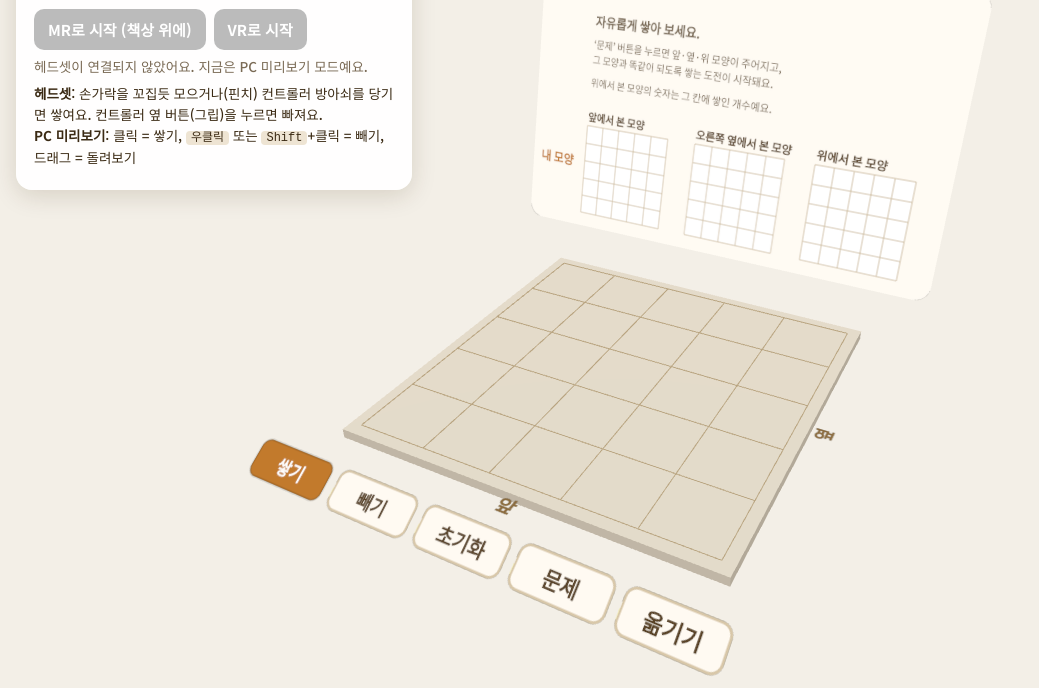
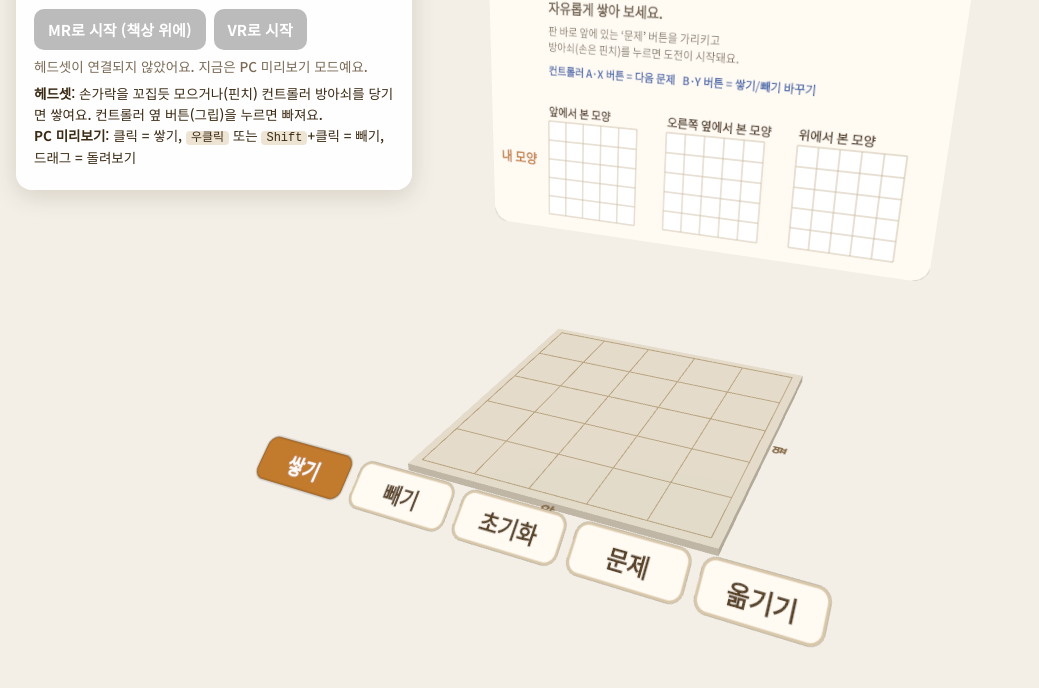
Before and after one commit to bamjjam/ssaki-mr-lab, a plain HTML site: page index.html in a window 1280 px wide. Shown: the part 112-800 px from the top of the page, without its empty margins (0-1039 px from the left). Drawn offline with nearby package versions, Linux system fonts and the light colour scheme; animation ran at ten frames a second.

Commit message:
헤드셋 글자 선명도 개선, 버튼 크게, 컨트롤러 단축키 추가
- XR 렌더링 해상도 1.6배, 포비에이션 끔, 패널·버튼 텍스처 2배 해상도
- 모양 패널을 크게 하고 눈높이 쪽으로 올림
- 버튼을 1.5배 키우고 사용자 쪽으로 세움
- A/X = 다음 문제, B/Y = 쌓기/빼기 전환
- 판 위치를 머리 위치 기준으로 계산

Co-Authored-By: Claude Opus 5.5 <noreply@anthropic.com>
Claude-Session: https://claude.ai/code/session_01SSV8g3WEQLvPgtNgXzEu7h

```diff
--- a/index.html
+++ b/index.html
@@ -87,6 +87,9 @@ const renderer = new THREE.WebGLRenderer({ antialias: true, alpha: true });
 renderer.setPixelRatio(Math.min(devicePixelRatio, 2));
 renderer.setSize(innerWidth, innerHeight);
 renderer.xr.enabled = true;
+// 헤드셋에서 글자가 또렷하게 보이도록 렌더링 해상도를 올리고, 가장자리 흐림(포비에이션)을 끔
+renderer.xr.setFramebufferScaleFactor(1.6);
+renderer.xr.setFoveation(0);
 document.body.appendChild(renderer.domElement);
 
 const scene = new THREE.Scene();
@@ -94,9 +97,9 @@ const BG = new THREE.Color('#f3efe7');
 scene.background = BG;
 
 const camera = new THREE.PerspectiveCamera(50, innerWidth / innerHeight, 0.01, 50);
-camera.position.set(0.28, 0.42, 0.52);
+camera.position.set(0.32, 0.5, 0.72);
 const controls = new OrbitControls(camera, renderer.domElement);
-controls.target.set(0, 0.07, -0.03);
+controls.target.set(0, 0.13, -0.05);
 controls.enableDamping = true;
 controls.minDistance = 0.25; controls.maxDistance = 2;
 controls.update();
@@ -139,12 +142,15 @@ floorGrid.visible = false;
 scene.add(floorGrid);
 
 // ---------- 글자 텍스처 도우미 ----------
-function canvasTexture(w, hgt) {
-  const c = document.createElement('canvas'); c.width = w; c.height = hgt;
+// s = 실제 픽셀 배율 (그리는 좌표는 w×hgt 그대로, 텍스처는 s배 선명하게)
+function canvasTexture(w, hgt, s = 1) {
+  const c = document.createElement('canvas'); c.width = w * s; c.height = hgt * s;
+  const ctx = c.getContext('2d');
+  ctx.setTransform(s, 0, 0, s, 0, 0);
   const tex = new THREE.CanvasTexture(c);
   tex.colorSpace = THREE.SRGBColorSpace;
-  tex.anisotropy = 4;
-  return { c, ctx: c.getContext('2d'), tex };
+  tex.anisotropy = renderer.capabilities.getMaxAnisotropy();
+  return { c, ctx, tex };
 }
 function roundRect(ctx, x, y, w, hh, r) {
   ctx.beginPath(); ctx.moveTo(x + r, y);
@@ -182,11 +188,11 @@ const BUTTONS = [
 ];
 const buttonMeshes = [];
 BUTTONS.forEach((b, i) => {
-  const { ctx, tex } = canvasTexture(256, 112);
-  const mesh = new THREE.Mesh(new THREE.PlaneGeometry(0.068, 0.0298),
+  const { ctx, tex } = canvasTexture(256, 112, 2);
+  const mesh = new THREE.Mesh(new THREE.PlaneGeometry(0.1, 0.0438),
     new THREE.MeshBasicMaterial({ map: tex, transparent: true, toneMapped: false }));
-  mesh.position.set((i - 2) * 0.074, 0.012, HALF + 0.07);
-  mesh.rotation.x = -Math.PI / 2 + 0.6;
+  mesh.position.set((i - 2) * 0.108, 0.03, HALF + 0.085);
+  mesh.rotation.x = -0.85;   // 사용자 쪽으로 세워서 잘 보이게
   mesh.userData = { button: b.id, ctx, tex, def: b };
   world.add(mesh);
   buttonMeshes.push(mesh);
@@ -210,11 +216,11 @@ function drawButtons() {
 
 // ---------- 앞·옆·위 모양 패널 ----------
 const PW = 1024, PH = 640;
-const panel = canvasTexture(PW, PH);
-const panelMesh = new THREE.Mesh(new THREE.PlaneGeometry(0.42, 0.42 * PH / PW),
+const panel = canvasTexture(PW, PH, 2);
+const panelMesh = new THREE.Mesh(new THREE.PlaneGeometry(0.56, 0.56 * PH / PW),
   new THREE.MeshBasicMaterial({ map: panel.tex, transparent: true, toneMapped: false }));
-panelMesh.position.set(0, 0.16, -HALF - 0.06);
-panelMesh.rotation.x = -0.22;
+panelMesh.position.set(0, 0.29, -HALF - 0.08);
+panelMesh.rotation.x = -0.08;
 world.add(panelMesh);
 
 function project(hh) {
@@ -303,9 +309,10 @@ function drawPanel() {
     ctx.fillStyle = '#7a6a55'; ctx.font = `700 30px ${FONT}`;
     ctx.fillText('자유롭게 쌓아 보세요.', 150, 150);
     ctx.font = `500 24px ${FONT}`;
-    ctx.fillText('‘문제’ 버튼을 누르면 앞·옆·위 모양이 주어지고,', 150, 200);
-    ctx.fillText('그 모양과 똑같이 되도록 쌓는 도전이 시작돼요.', 150, 236);
-    ctx.fillText('위에서 본 모양의 숫자는 그 칸에 쌓인 개수예요.', 150, 290);
+    ctx.fillText('판 바로 앞에 있는 ‘문제’ 버튼을 가리키고', 150, 196);
+    ctx.fillText('방아쇠(손은 핀치)를 누르면 도전이 시작돼요.', 150, 230);
+    ctx.fillStyle = '#4f6fb0'; ctx.font = `700 24px ${FONT}`;
+    ctx.fillText('컨트롤러 A·X 버튼 = 다음 문제   B·Y 버튼 = 쌓기/빼기 바꾸기', 150, 282);
   }
 
   // 2줄: 내 모양
@@ -461,7 +468,7 @@ function pressButton(id) {
   }
   else if (id === 'move') {
     if (renderer.xr.isPresenting) { needPlace = true; placeFrames = 0; say('내 앞으로 옮겼어요', '#7a6a55', 1500); }
-    else { camera.position.set(0.28, 0.42, 0.52); controls.target.set(0, 0.07, -0.03); controls.update(); }
+    else { camera.position.set(0.32, 0.5, 0.72); controls.target.set(0, 0.13, -0.05); controls.update(); }
   }
   drawButtons(); drawPanel();
 }
@@ -549,14 +556,14 @@ renderer.xr.addEventListener('sessionend', () => {
 // 사용자 눈앞, 책상 높이쯤으로 판을 옮기기
 const camPos = new THREE.Vector3(), camDir = new THREE.Vector3();
 function placeInFront() {
-  const xrCam = renderer.xr.getCamera();
-  xrCam.getWorldPosition(camPos);
-  xrCam.getWorldDirection(camDir);
+  // 헤드셋 사용 중에는 three.js가 이 카메라를 머리 위치로 맞춰 줌
+  camera.getWorldPosition(camPos);
+  camera.getWorldDirection(camDir);
   camDir.y = 0;
   if (camDir.lengthSq() < 1e-4) camDir.set(0, 0, -1);
   camDir.normalize();
-  world.position.copy(camPos).addScaledVector(camDir, 0.45);
-  world.position.y = camPos.y - 0.42;
+  world.position.copy(camPos).addScaledVector(camDir, 0.42);
+  world.position.y = camPos.y - 0.38;
   world.rotation.set(0, Math.atan2(-camDir.x, -camDir.z), 0);
 }
 
@@ -625,6 +632,16 @@ renderer.setAnimationLoop((time, frame) => {
       } else { line.scale.z = 0.5; dot.visible = false; }
     }
     hoverButtons(ts);
+    // 컨트롤러 버튼 단축키: A/X(4) = 다음 문제, B/Y(5) = 쌓기·빼기 바꾸기
+    for (const c of controllers) {
+      const gp = c.userData.src?.gamepad;
+      if (!gp) continue;
+      const prev = c.userData.prevBtn || [];
+      const now = [4, 5].map(i => !!gp.buttons[i]?.pressed);
+      if (now[0] && !prev[0]) pressButton('quiz');
+      if (now[1] && !prev[1]) pressButton(mode === 'add' ? 'remove' : 'add');
+      c.userData.prevBtn = now;
+    }
   } else {
     controls.update();
   }
```
